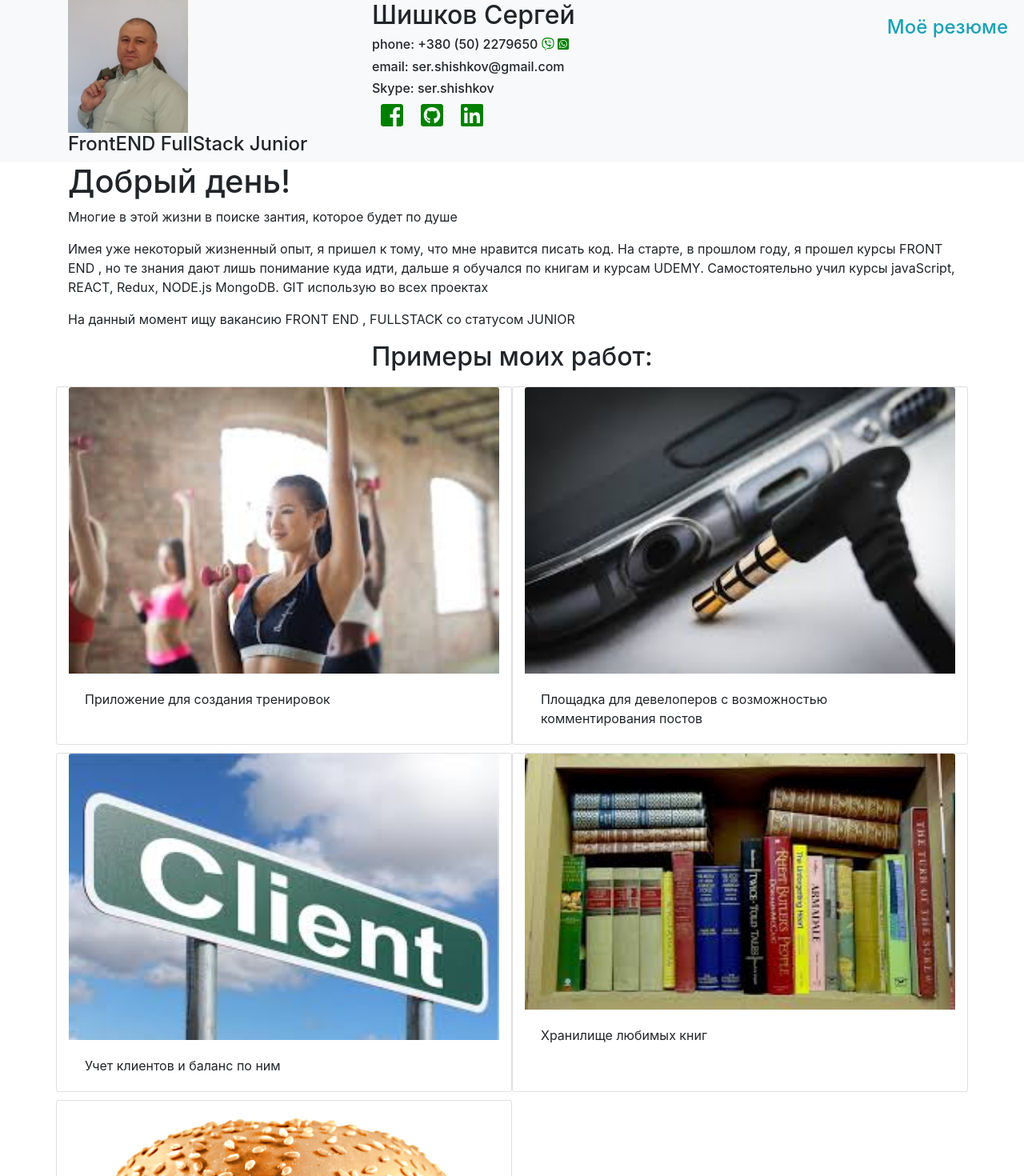
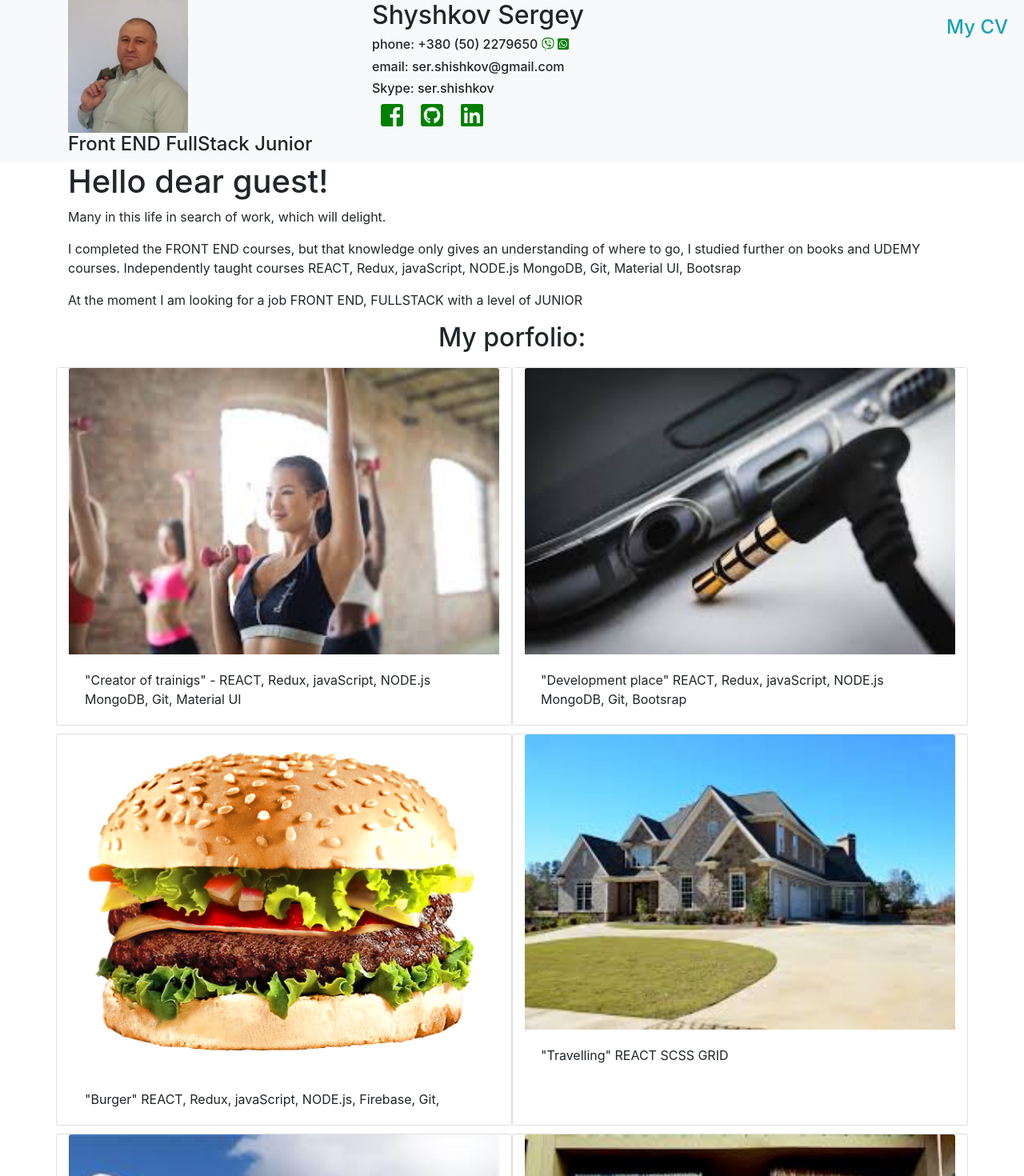
Before and after one commit to sershishkov/sh_portfolio, a React (Create React App) app: page /#/ in a window 1280 px wide. Shown: the top 1470 px of the page at 80% size. Built offline with nearby package versions, Linux system fonts and the light colour scheme.

Commit message:
Refactoring 2019-02-20

```diff
--- a/src/components/Header.js
+++ b/src/components/Header.js
@@ -10,10 +10,10 @@ const Header = () => {
         <div className="row">
           <div className="header_photo col-lg-4 col-md-6 col-sm-12">
             <img src={myAvatar} alt="myAvatar"/>
-            <h4 > FrontEND FullStack Junior </h4>
+            <h4 > Front END FullStack Junior </h4>
           </div>
           <div className="header_info  col-lg-8 col-md-6 col-sm-12">
-            <h2>Шишков Сергей</h2>
+            <h2>Shyshkov Sergey</h2>
             <h6>phone: +380 (50) 2279650 <i className="fab fa-viber" style={{color:"green"}}></i> <i className="fab fa-whatsapp-square" style={{color:"green"}}></i></h6>
             <h6>email: ser.shishkov@gmail.com</h6>
             <h6>Skype: ser.shishkov</h6>
--- a/src/components/Main.js
+++ b/src/components/Main.js
@@ -5,6 +5,7 @@ import imgDevConnector from '../img/DevConnector.jpeg';
 import imgClientPanel from '../img/ClientPanel.jpeg';
 import imgStoryBooks from '../img/StoryBooks.jpeg';
 import imgBurger from '../img/burger_sandwich.png'
+import imgHome from '../img/home_for_scss_grid.jpeg'
 import '../style/main.scss';
 
 const Main = () => {
@@ -12,18 +13,17 @@ const Main = () => {
     <div className="main">
       <div className="container">
         <div className="description">
-          <h1>Добрый день!</h1>
-          <p>Многие в  этой жизни в поиске зантия, которое будет по душе </p>
-          <p> Имея уже некоторый жизненный опыт, я пришел к тому, что мне нравится писать код.
-          На старте, в прошлом году, я прошел курсы FRONT END , но те знания дают лишь понимание куда идти, дальше я обучался по книгам и курсам UDEMY. Самостоятельно учил курсы javaScript, REACT, Redux, NODE.js MongoDB. GIT использую во всех проектах</p>
-          <p>На данный момент ищу вакансию FRONT END , FULLSTACK со статусом JUNIOR</p>
+          <h1>Hello dear guest!</h1>
+          <p> Many in this life in search of work, which will delight.</p>
+          <p> I completed the FRONT END courses, but that knowledge only gives an understanding of where to go, I studied further on books and UDEMY courses. Independently taught courses REACT, Redux, javaScript,  NODE.js MongoDB, Git, Material UI, Bootsrap </p>
+          <p>At the moment I am looking for a job FRONT END, FULLSTACK with a level of JUNIOR</p>
 
         </div>
         <h4>
-           <Link to='/about' className="text-info my-nav" > Моё резюме </Link>
+           <Link to='/about' className="text-info my-nav" > My CV </Link>
          </h4>
       </div>
-      <h2>Примеры моих работ:</h2>
+      <h2>My porfolio:</h2>
       <div className="container">
 
       <div className="row">
@@ -34,7 +34,7 @@ const Main = () => {
           </a>
           <div className="card-body">
             <p className="card-text">
-              Приложение для создания тренировок
+              "Creator of trainigs" - REACT, Redux, javaScript,  NODE.js MongoDB, Git, Material UI
             </p>
           </div>
         </div>
@@ -46,7 +46,7 @@ const Main = () => {
           </a>
           <div className="card-body">
             <p className="card-text">
-              Площадка для девелоперов с возможностью комментирования постов
+              "Development place" REACT, Redux, javaScript,  NODE.js MongoDB, Git, Bootsrap
             </p>
           </div>
         </div>
@@ -54,6 +54,35 @@ const Main = () => {
 
       </div>
 
+
+
+      <div className="row">
+
+      <div className="card col-lg-6 col-md-6 col-sm-12">
+          <a href="https://sh-burger.firebaseapp.com/" target="_blank" rel="noopener noreferrer">
+            <img src={imgBurger} alt="Burger" className="card-img-top"/>
+          </a>
+          <div className="card-body">
+            <p className="card-text">
+              "Burger"  REACT, Redux, javaScript,  NODE.js, Firebase, Git,
+            </p>
+          </div>
+        </div>
+
+
+        <div className="card col-lg-6 col-md-6 col-sm-12">
+          <a href="https://sershishkov.github.io/sh_scss_in_react/" target="_blank" rel="noopener noreferrer">
+            <img src={imgHome} alt="SCSS GRID" className="card-img-top"/>
+          </a>
+          <div className="card-body">
+            <p className="card-text">
+              "Travelling" REACT SCSS GRID
+            </p>
+          </div>
+        </div>
+
+
+      </div>
       <div className="row">
 
       <div className="card col-lg-6 col-md-6 col-sm-12">
@@ -62,7 +91,7 @@ const Main = () => {
           </a>
           <div className="card-body">
             <p className="card-text">
-              Учет клиентов и баланс по ним
+              "My clients" REACT, javaScript, Git, Bootsrap, firebase
             </p>
           </div>
         </div>
@@ -74,27 +103,10 @@ const Main = () => {
           </a>
           <div className="card-body">
             <p className="card-text">
-              Хранилище любимых книг
+              "Book store" googleAuth, javaScript,  NODE.js, MongoDB, handlebars
             </p>
           </div>
         </div>
-
-
-      </div>
-
-      <div className="row">
-
-      <div className="card col-lg-6 col-md-6 col-sm-12">
-          <a href="https://sh-burger.firebaseapp.com/" target="_blank" rel="noopener noreferrer">
-            <img src={imgBurger} alt="Burger" className="card-img-top"/>
-          </a>
-          <div className="card-body">
-            <p className="card-text">
-              Burger
-            </p>
-          </div>
-        </div>
-
 
 
       </div>
```
Also changed, not shown: src/components/About.js (+44 -43 lines), src/img/home_for_scss_grid.jpeg (added).
